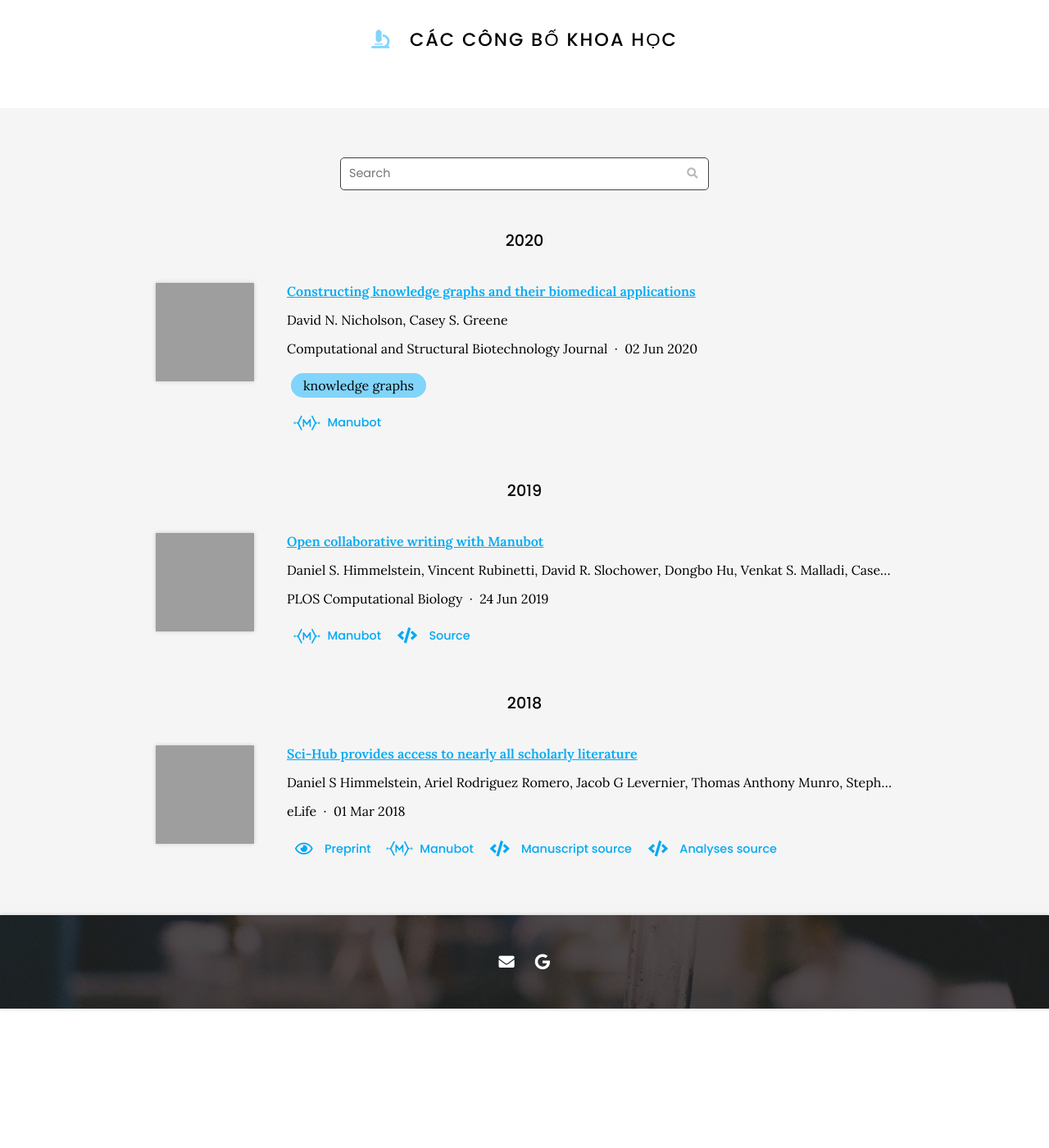
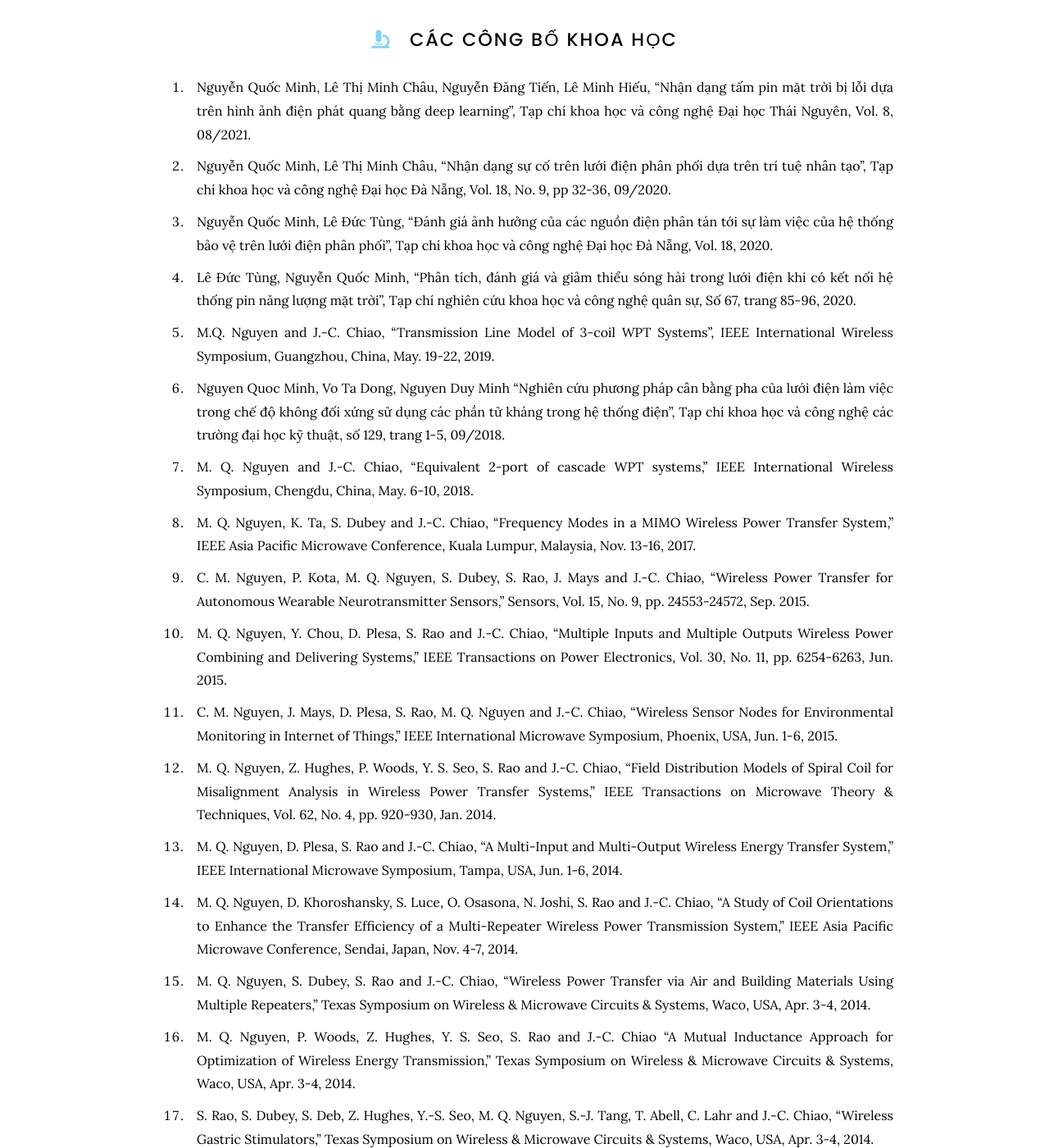
Before and after one commit to selabhust/home, a Jekyll site: the page built from research/index.md, in a window 1280 px wide and 1400 px high, scrolled down 402 px. Shown: the whole window at 82% size. Built offline with Jekyll 4.4.1, drawn with Linux system fonts in a browser that asks for light colours; nearby versions of some CDN libraries; before the commit the page ends 1632 px from its top, so only the background shows below that; some of the changed text lies outside the part shown; grey boxes are pictures that could not be loaded.

Commit message:
Update index.md

```diff
--- a/research/index.md
+++ b/research/index.md
@@ -16,11 +16,25 @@ nav:
 4. Truyền tải điện không dây
 
 # <i class="fas fa-microscope"></i>Các công bố khoa học
-
-{% include section.html %}
-
-{% include search-box.html %}
-
-{% include search-info.html %}
-
-{% include list.html data="citations" component="citation" style="rich" %}
+1.	Nguyễn Quốc Minh, Lê Thị Minh Châu, Nguyễn Đăng Tiến, Lê Minh Hiếu, “Nhận dạng tấm pin mặt trời bị lỗi dựa trên hình ảnh điện phát quang bằng deep learning”, Tạp chí khoa học và công nghệ Đại học Thái Nguyên, Vol. 8, 08/2021.<br>
+2.	Nguyễn Quốc Minh, Lê Thị Minh Châu, “Nhận dạng sự cố trên lưới điện phân phối dựa trên trí tuệ nhân tạo”, Tạp chí khoa học và công nghệ Đại học Đà Nẵng, Vol. 18, No. 9, pp 32-36, 09/2020.<br>
+3.	Nguyễn Quốc Minh, Lê Đức Tùng, “Đánh giá ảnh hưởng của các nguồn điện phân tán tới sự làm việc của hệ thống bảo vệ trên lưới điện phân phối”, Tạp chí khoa học và công nghệ Đại học Đà Nẵng, Vol. 18, 2020.<br>
+4.	Lê Đức Tùng, Nguyễn Quốc Minh, “Phân tích, đánh giá và giảm thiểu sóng hài trong lưới điện khi có kết nối hệ thống pin năng lượng mặt trời”, Tạp chí nghiên cứu khoa học và công nghệ quân sự, Số 67, trang 85-96, 2020.<br>
+5.	M.Q. Nguyen and J.-C. Chiao, “Transmission Line Model of 3-coil WPT Systems”, IEEE International Wireless Symposium, Guangzhou, China, May. 19-22, 2019.<br>
+6.	Nguyen Quoc Minh, Vo Ta Dong, Nguyen Duy Minh “Nghiên cứu phương pháp cân bằng pha của lưới điện làm việc trong chế độ không đối xứng sử dụng các phần tử kháng trong hệ thống điện”, Tạp chí khoa học và công nghệ các trường đại học kỹ thuật, số 129, trang 1-5, 09/2018.<br>
+7.	M. Q. Nguyen and J.-C. Chiao, “Equivalent 2-port of cascade WPT systems,” IEEE International Wireless Symposium, Chengdu, China, May. 6-10, 2018.<br>
+8.	M. Q. Nguyen, K. Ta, S. Dubey and J.-C. Chiao, “Frequency Modes in a MIMO Wireless Power Transfer System,” IEEE Asia Pacific Microwave Conference, Kuala Lumpur, Malaysia, Nov. 13-16, 2017.<br>
+9.	C. M. Nguyen, P. Kota, M. Q. Nguyen, S. Dubey, S. Rao, J. Mays and J.-C. Chiao, “Wireless Power Transfer for Autonomous Wearable Neurotransmitter Sensors,” Sensors, Vol. 15, No. 9, pp. 24553-24572, Sep. 2015.<br>
+10.	M. Q. Nguyen, Y. Chou, D. Plesa, S. Rao and J.-C. Chiao, “Multiple Inputs and Multiple Outputs Wireless Power Combining and Delivering Systems,” IEEE Transactions on Power Electronics, Vol. 30, No. 11, pp. 6254-6263, Jun. 2015.<br>
+11.	C. M. Nguyen, J. Mays, D. Plesa, S. Rao, M. Q. Nguyen and J.-C. Chiao, “Wireless Sensor Nodes for Environmental Monitoring in Internet of Things,” IEEE International Microwave Symposium, Phoenix, USA, Jun. 1-6, 2015.<br>
+12.	M. Q. Nguyen, Z. Hughes, P. Woods, Y. S. Seo, S. Rao and J.-C. Chiao, “Field Distribution Models of Spiral Coil for Misalignment Analysis in Wireless Power Transfer Systems,” IEEE Transactions on Microwave Theory & Techniques, Vol. 62, No. 4, pp. 920-930, Jan. 2014. 	<br>
+13.	M. Q. Nguyen, D. Plesa, S. Rao and J.-C. Chiao, “A Multi-Input and Multi-Output Wireless Energy Transfer System,” IEEE International Microwave Symposium, Tampa, USA, Jun. 1-6, 2014.<br>
+14.	M. Q. Nguyen, D. Khoroshansky, S. Luce, O. Osasona, N. Joshi, S. Rao and J.-C. Chiao, “A Study of Coil Orientations to Enhance the Transfer Efficiency of a Multi-Repeater Wireless Power Transmission System,” IEEE Asia Pacific Microwave Conference, Sendai, Japan, Nov. 4-7, 2014.<br>
+15.	M. Q. Nguyen, S. Dubey, S. Rao and J.-C. Chiao, “Wireless Power Transfer via Air and Building Materials Using Multiple Repeaters,” Texas Symposium on Wireless & Microwave Circuits & Systems, Waco, USA, Apr. 3-4, 2014. <br>
+16.	M. Q. Nguyen, P. Woods, Z. Hughes, Y. S. Seo, S. Rao and J.-C. Chiao “A Mutual Inductance Approach for Optimization of Wireless Energy Transmission,” Texas Symposium on Wireless & Microwave Circuits & Systems, Waco, USA, Apr. 3-4, 2014.<br>
+17.	S. Rao, S. Dubey, S. Deb, Z. Hughes, Y.-S. Seo, M. Q. Nguyen, S.-J. Tang, T. Abell, C. Lahr and J.-C. Chiao, “Wireless Gastric Stimulators,” Texas Symposium on Wireless & Microwave Circuits & Systems, Waco, USA, Apr. 3-4, 2014.<br>
+18.	M. Q. Nguyen, P. Woods, Y. S. Seo, S. Rao and J.-C. Chiao “Position and angular misalignment analysis for a wirelessly powered stimulator,” IEEE International Microwave Symposium, Seattle, USA, Jun. 2-7, 2013.<br>
+19.	Y. Seo, M. Q. Nguyen, Z. Hughes, S. Rao and J.-C. Chiao, “Wireless power transfer by inductive coupling for implantable batteryless stimulators,” IEEE International Microwave Symposium, Montreal, Canada, Jun. 17-22, 2012. <br>
+20.	Y. Seo, Z. Hughes, D. Isom, M. Q. Nguyen, S. Deb, S. Rao and J.-C. Chiao, “Wireless Power Transfer for a Miniature Gastrostimulator,” European Microwave Conference, Amsterdam RAI, The Netherlands, Oct. 28-Nov. 2, 2012.<br>
+21.	Y. S. Seo, Z. Hughes, M. Hoang, D. Isom, M. Q. Nguyen, S. Rao, and J.-C. Chiao, “Investigation of Wireless Power Transfer in Through-wall Applications,” IEEE Asia Pacific Microwave Conference, Kaohsiung, Taiwan, pp. 403-405, Dec. 4-7, 2012.<br>
+22.	Z. Hughes, Y. Seo, P. Woods, M. Q. Nguyen, S. Rao, P. McCorkle, and J-C. Chiao “Mapping Wireless Power Transfer for Implantable Stimulator Applications,” BMES Annual Meeting, Seattle, USA, Sep. 25-28, 2013.
```
